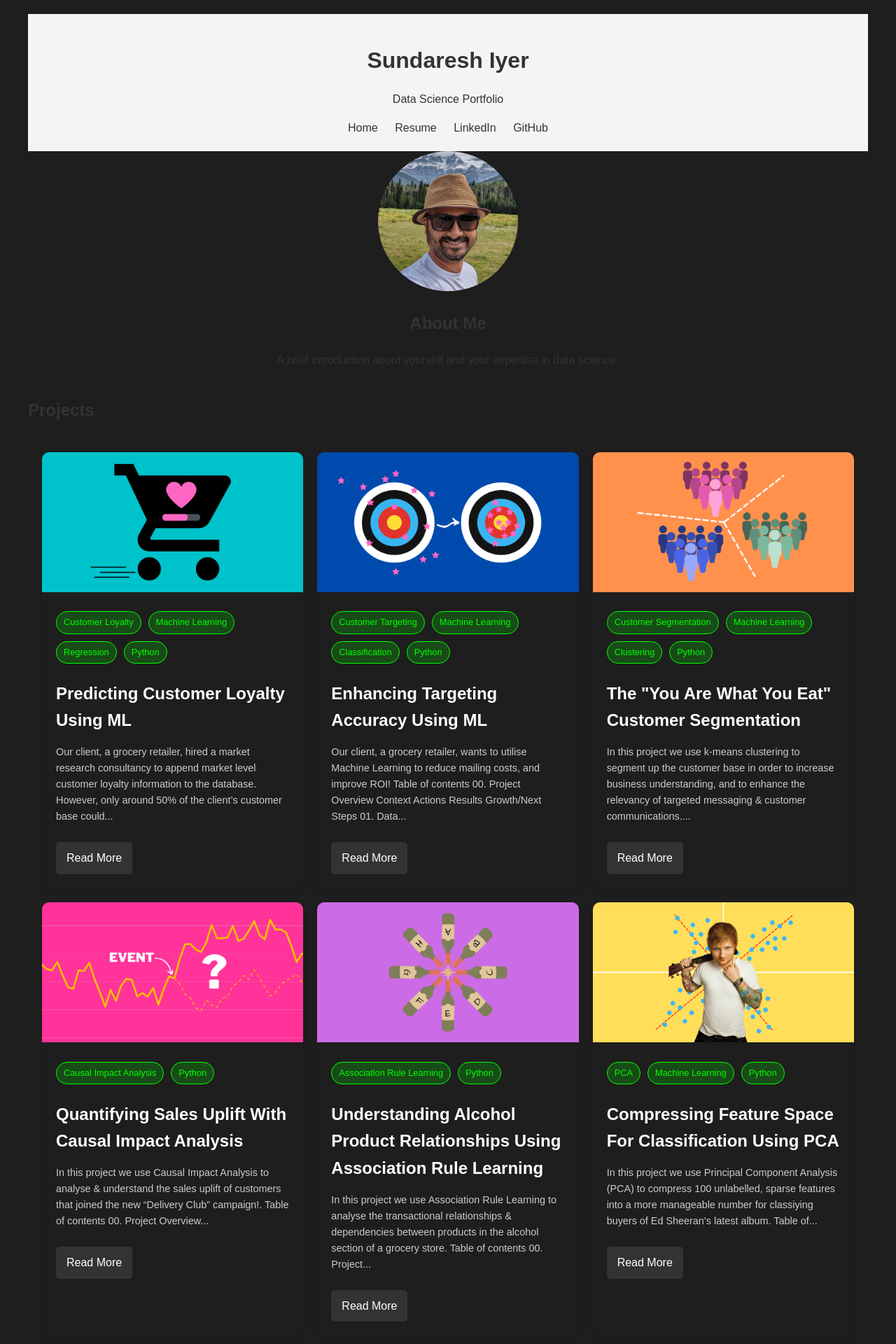
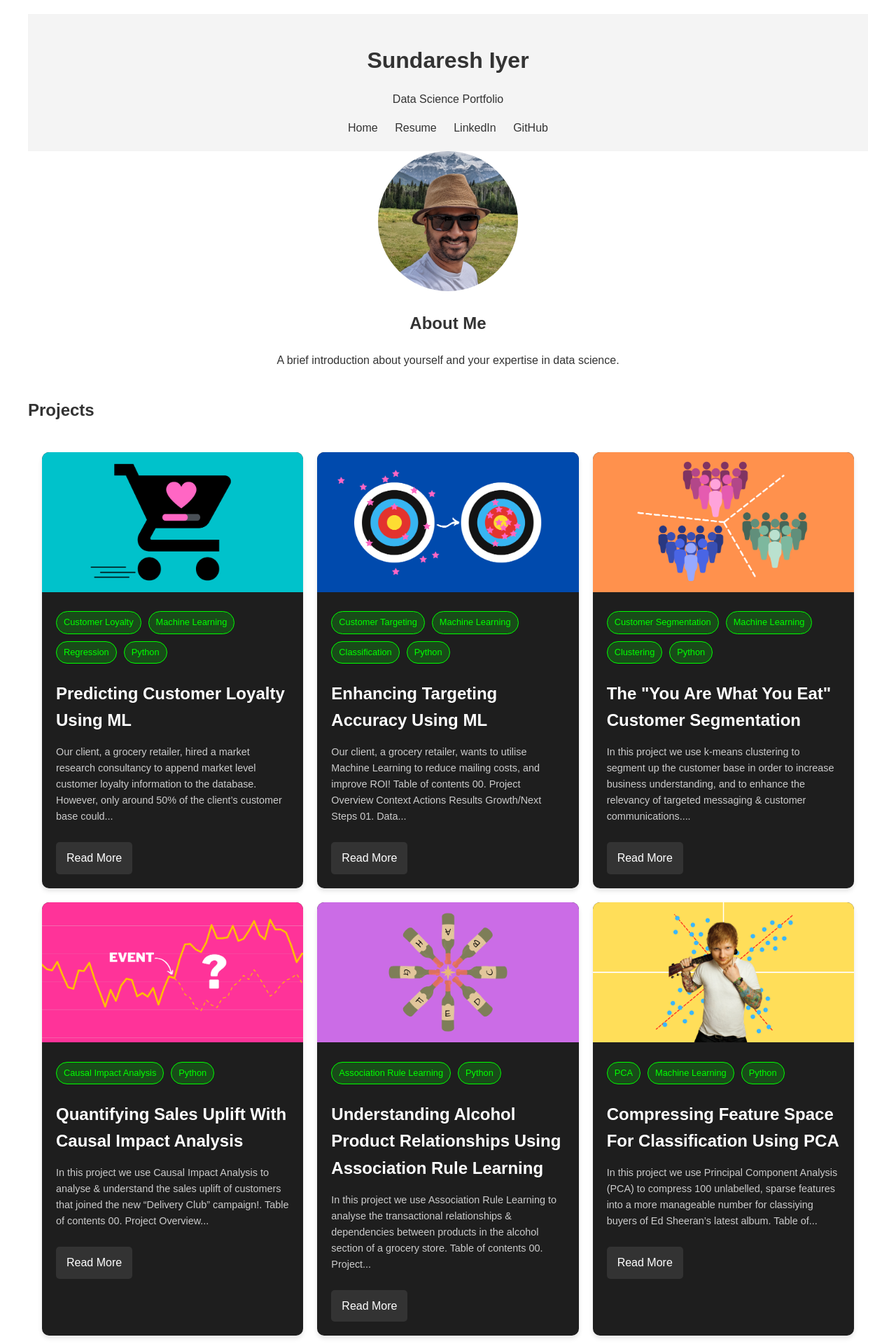
Before and after one commit to IyerS/sundareshiyer.github.io, a Jekyll site: the page built from index.html, in a window 1280 px wide. Shown: the top 1920 px of the page at 70% size. Built offline with Jekyll 4.4.1, drawn with Linux system fonts in a browser that asks for light colours.

Commit message:
Update main.scss

```diff
--- a/assets/css/main.scss
+++ b/assets/css/main.scss
@@ -2,11 +2,11 @@
 ---
 
 body {
-    background-color: #1e1e1e; /* Dark background color */
+    //background-color: #1e1e1e; /* Dark background color */
     font-family: Arial, sans-serif;
     line-height: 1.6;
     color: #333;
-    min-height: 100vh;
+    //min-height: 100vh;
     max-width: 1200px;
     margin: 0 auto;
     padding: 20px;
```
